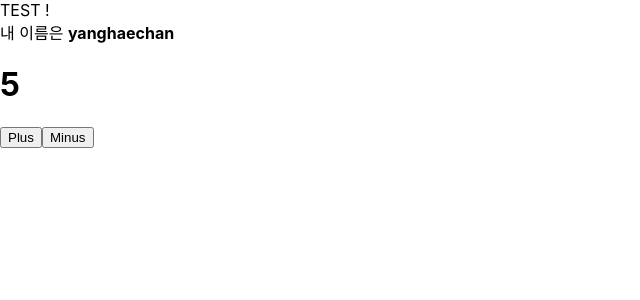
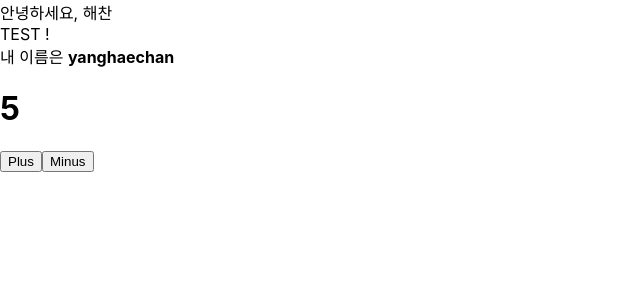
Before and after one commit to Hugekyung/Learn-React, a React (Create React App) app: page / in a window 1280 px wide. Shown: the top 300 px of the page, without its empty margins (0-640 px from the left). Built offline with nearby package versions, Linux system fonts and the light colour scheme.

Commit message:
props 비구조화 할당

```diff
--- a/src/App.tsx
+++ b/src/App.tsx
@@ -1,5 +1,6 @@
 import Counter from "Counter";
 import ExampleProps from "exampleProps";
+import Hello from "hello";
 import React from "react";
 import ShowName from "ShowName";
 
@@ -7,6 +8,7 @@ class App extends React.Component {
     public render() {
         return (
             <div>
+                <Hello name="해찬" />
                 <ExampleProps />
                 <ShowName name="yanghaechan" />
                 <Counter startNumber={5} />
--- /dev/null
+++ b/src/hello.tsx
@@ -0,0 +1,8 @@
+import React from "react";
+import { HelloNameType } from "type/hello";
+
+function Hello(props: HelloNameType) {
+    return <div>안녕하세요, {props.name}</div>;
+}
+
+export default Hello;
--- /dev/null
+++ b/src/type/hello.ts
@@ -0,0 +1,3 @@
+export interface HelloNameType {
+    name: string;
+}
```
